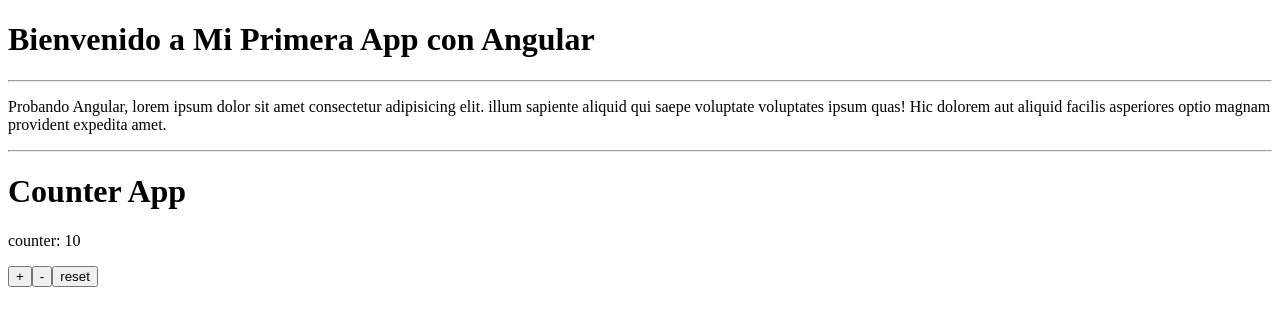
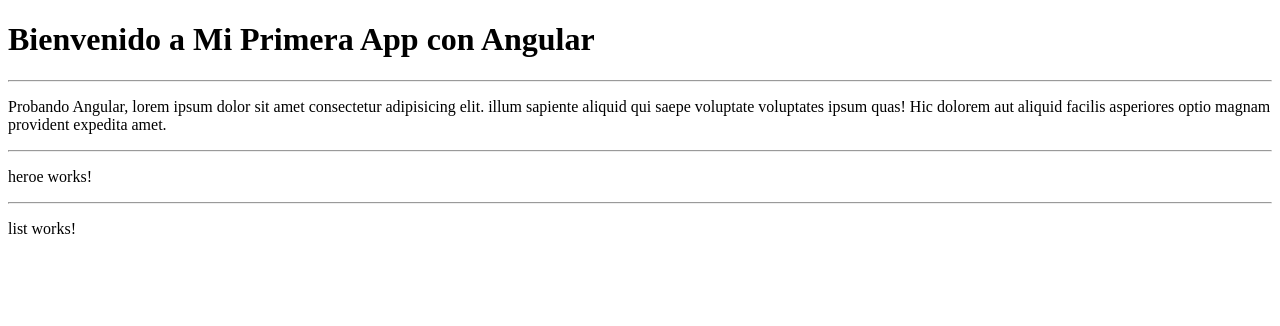
Before and after one commit to jcdev92/testapp, an Angular app: page / in a window 1280 px wide. Shown: the top 326 px of the page. Built offline with nearby package versions, Linux system fonts and the light colour scheme.

Commit message:
2 nuevos componente anadidos

```diff
--- a/src/app/app.component.html
+++ b/src/app/app.component.html
@@ -4,4 +4,8 @@
   {{paragraph}}
 </p>
 <hr/>
-<app-counter></app-counter>
+<!-- componente counter deshabilitado momentaneamente -->
+<!-- <app-counter></app-counter> -->
+<app-heroes-heroe></app-heroes-heroe>
+<hr>
+<app-heroes-list></app-heroes-list>
--- a/src/app/app.module.ts
+++ b/src/app/app.module.ts
@@ -4,11 +4,15 @@
 import { AppRoutingModule } from './app-routing.module';
 import { AppComponent } from './app.component';
 import { CounterComponent } from './counter/counter.component';
+import { HeroeComponent } from './heroes/heroe/heroe.component';
+import { ListComponent } from './heroes/list/list.component';
 
 @NgModule({
   declarations: [
     AppComponent,
-    CounterComponent
+    CounterComponent,
+    HeroeComponent,
+    ListComponent
   ],
   imports: [
     BrowserModule,
--- /dev/null
+++ b/src/app/heroes/heroe/heroe.component.html
@@ -0,0 +1 @@
+<p>heroe works!</p>
--- /dev/null
+++ b/src/app/heroes/list/list.component.html
@@ -0,0 +1 @@
+<p>list works!</p>
```
Also changed, not shown: src/app/heroes/heroe/heroe.component.ts (added, +10 -0 lines), src/app/heroes/list/list.component.ts (added, +10 -0 lines), src/app/heroes/heroe/heroe.component.css (added), src/app/heroes/list/list.component.css (added), 2 other files (tests, documents, lock files or other folders).
